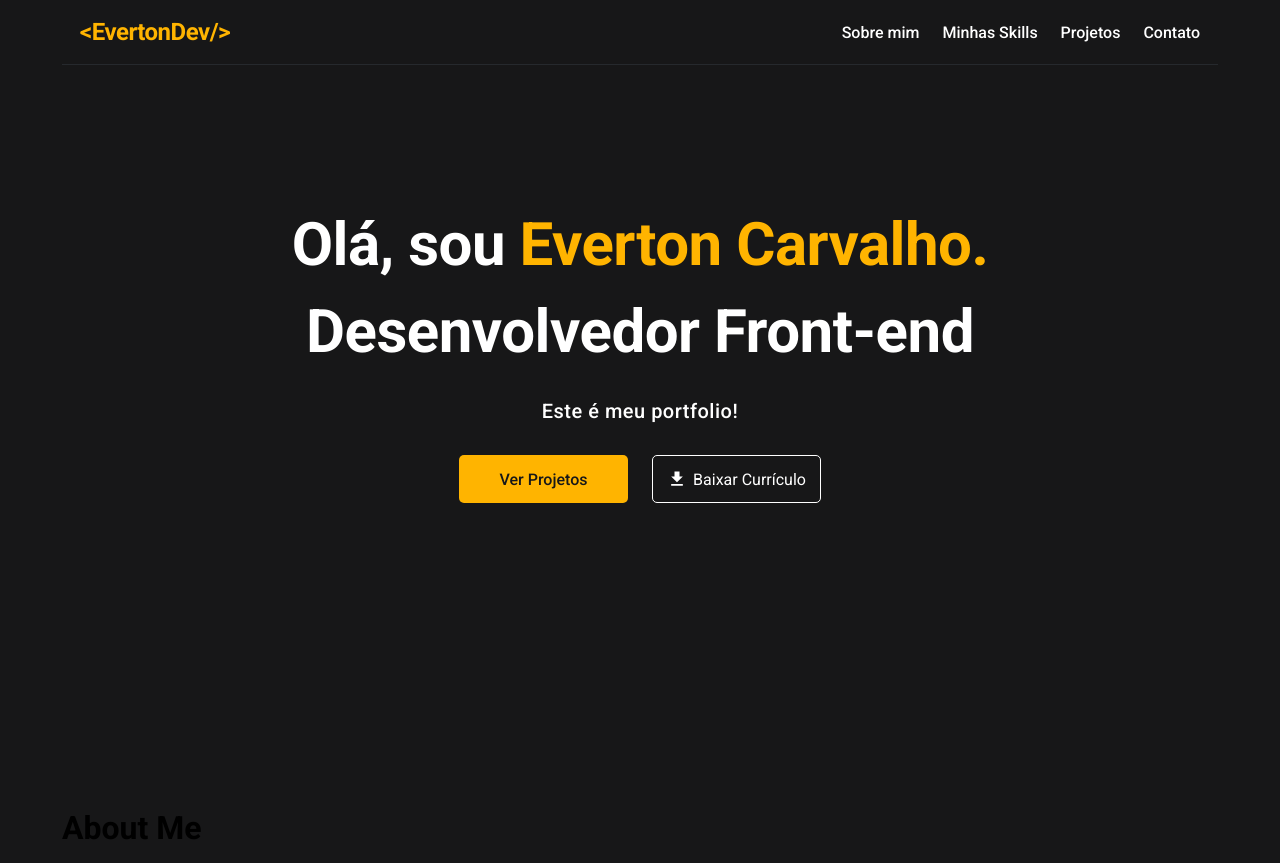
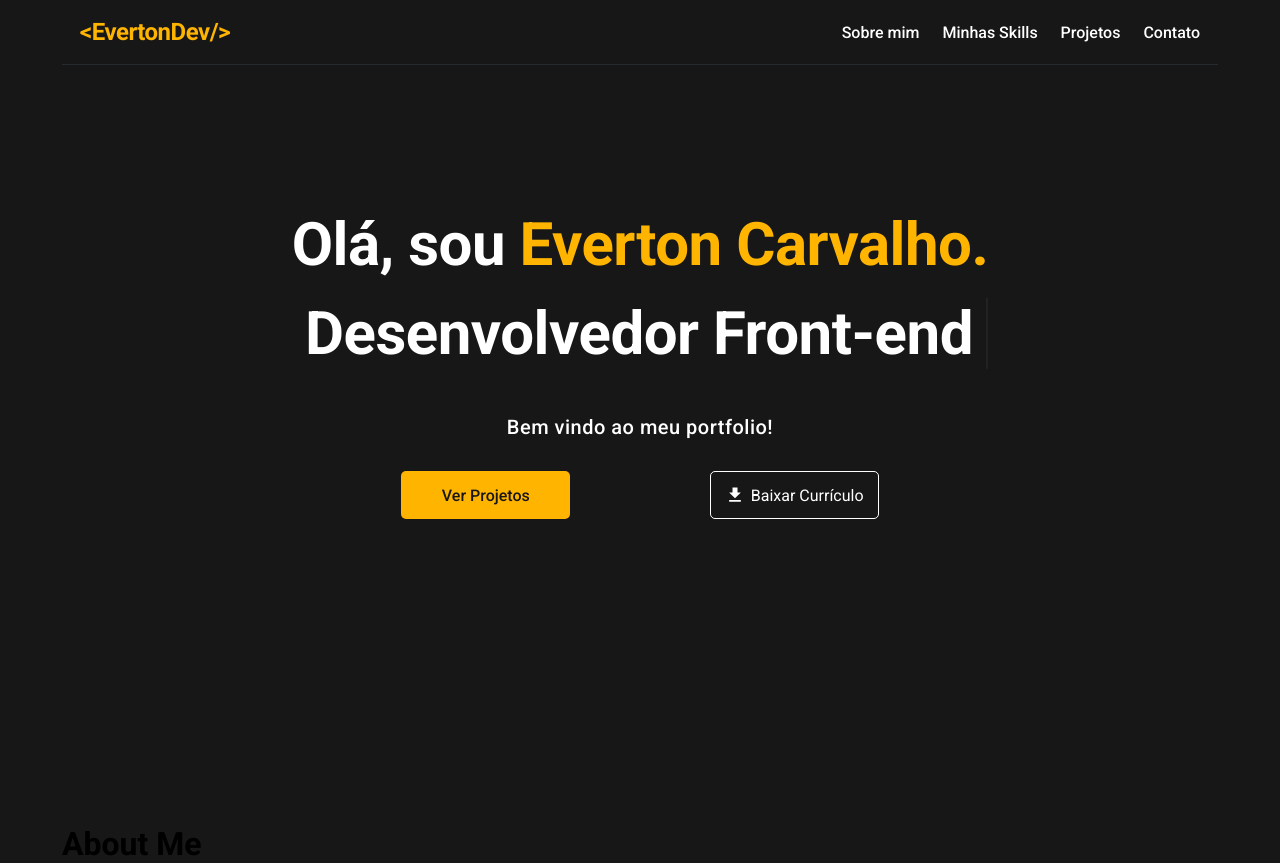
Before and after one commit to EvertonCarvalho1/portfolio-app, a React (Create React App) app: page / in a window 1280 px wide. Built offline with nearby package versions, Linux system fonts and the light colour scheme.

Commit message:
adding codes

```diff
--- a/src/components/Header/styles.ts
+++ b/src/components/Header/styles.ts
@@ -16,6 +16,10 @@ export const ContainerHeader = styled.header`
             font-size: 24px;
             color: #FFB400;
             font-weight:700;
+            transition: 0.3s;
+            &:hover{
+                text-shadow: 0px 0px 16px #FFB400;
+            }
 
         }
     }
--- a/src/pages/Home/index.tsx
+++ b/src/pages/Home/index.tsx
@@ -6,10 +6,10 @@ import DownloadIcon  from '@mui/icons-material/Download';
 const Home: React.FC = () => {
     return (
         <Container>
-            <div>
+            <div className="homeTextContainer">
                 <h1>Olá, sou <span>Everton Carvalho.</span></h1>
-                <h1>Desenvolvedor Front-end</h1>
-                <h3>Este é meu portfolio!</h3>
+                <h1 className="lineTypeWriter animTypeWriter">Desenvolvedor Front-end</h1>
+                <h3>Bem vindo ao meu portfolio!</h3>
             </div>
             <div className="buttonContainer">
                 <button className="buttonSeeProjects">Ver Projetos</button>
--- a/src/pages/Home/styles.ts
+++ b/src/pages/Home/styles.ts
@@ -5,8 +5,16 @@ export const Container = styled.div`
     flex-direction: column;
     align-items: center;
     justify-content: center;
+    align-items: center;
     margin: 128px 200px 306px;
     text-align: center;
+
+
+    .homeTextContainer{
+        display: flex;
+        flex-direction: column;
+        justify-content: center;
+        align-items: center;
             h1{
                 font-size: 60px;
                 line-height: 71px;
@@ -19,21 +27,56 @@ export const Container = styled.div`
                     color: #FFB400;
                 }
             }
+
+            .lineTypeWriter{
+                border-right: 2px solid #FFF;
+                text-align: center;
+                white-space: nowrap;
+                overflow: hidden; transform: translateY(-20%);
+            }
+
+            .animTypeWriter{
+                animation: typewriter 4s steps(40) 1s 1 normal both,
+                blinkTextCursor 500ms steps(40) infinite normal;
+
+            }
+
+            @keyframes typewriter {
+                from{
+                    width: 0;
+                }
+                to{
+                    width: 100%;
+                }
+            }
+
+            @keyframes blinkTextCursor {
+                from{
+                    border-right-color:  #FFF;
+                }
+                to{
+                    border-right-color:  transparent;
+                }
+            }
+
             h3{
                 font-size: 20px;
                 font-weight: 500;
                 line-height: 24px;
                 letter-spacing: 0.5px;
-        margin-top: 32px;
+                margin-top: 16px;
                 text-align: center;
                 color: #FFF;
             }
+
+    }
+
 
     .buttonContainer{
         width: 100%;
         margin-top: 32px;
         display: flex;
-        justify-content: center;
+        justify-content: space-evenly;
         align-items: center;
 
         .buttonSeeProjects{
@@ -42,7 +85,6 @@ export const Container = styled.div`
             border-radius:5px;
             border: none;
             background: #FFB400;
-            margin-right:24px;
             font-weight: 500;
             color: #171718;
             //transition: background 0.3s;
```
Lines whose indentation alone changed are shown as unchanged.
